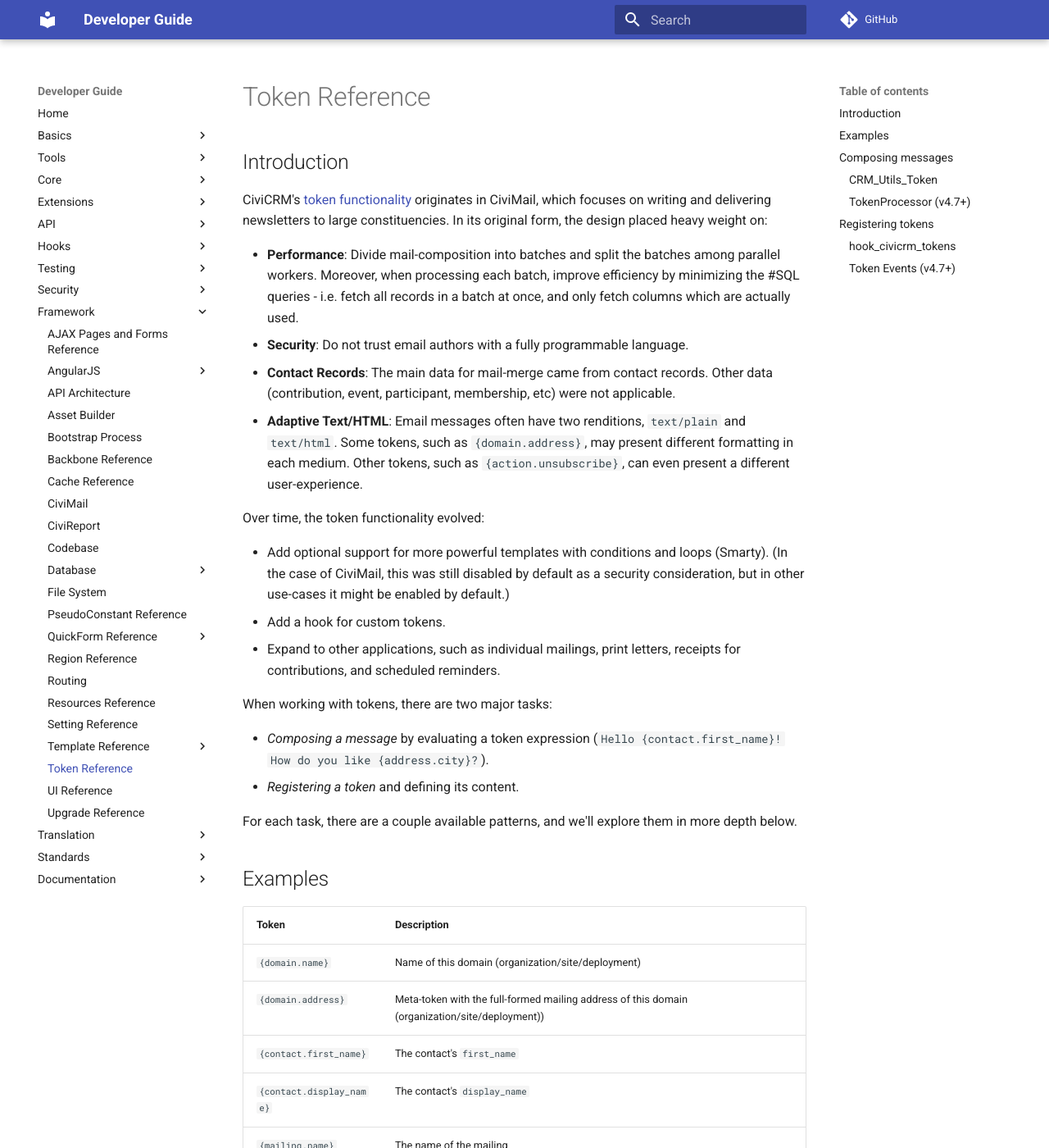
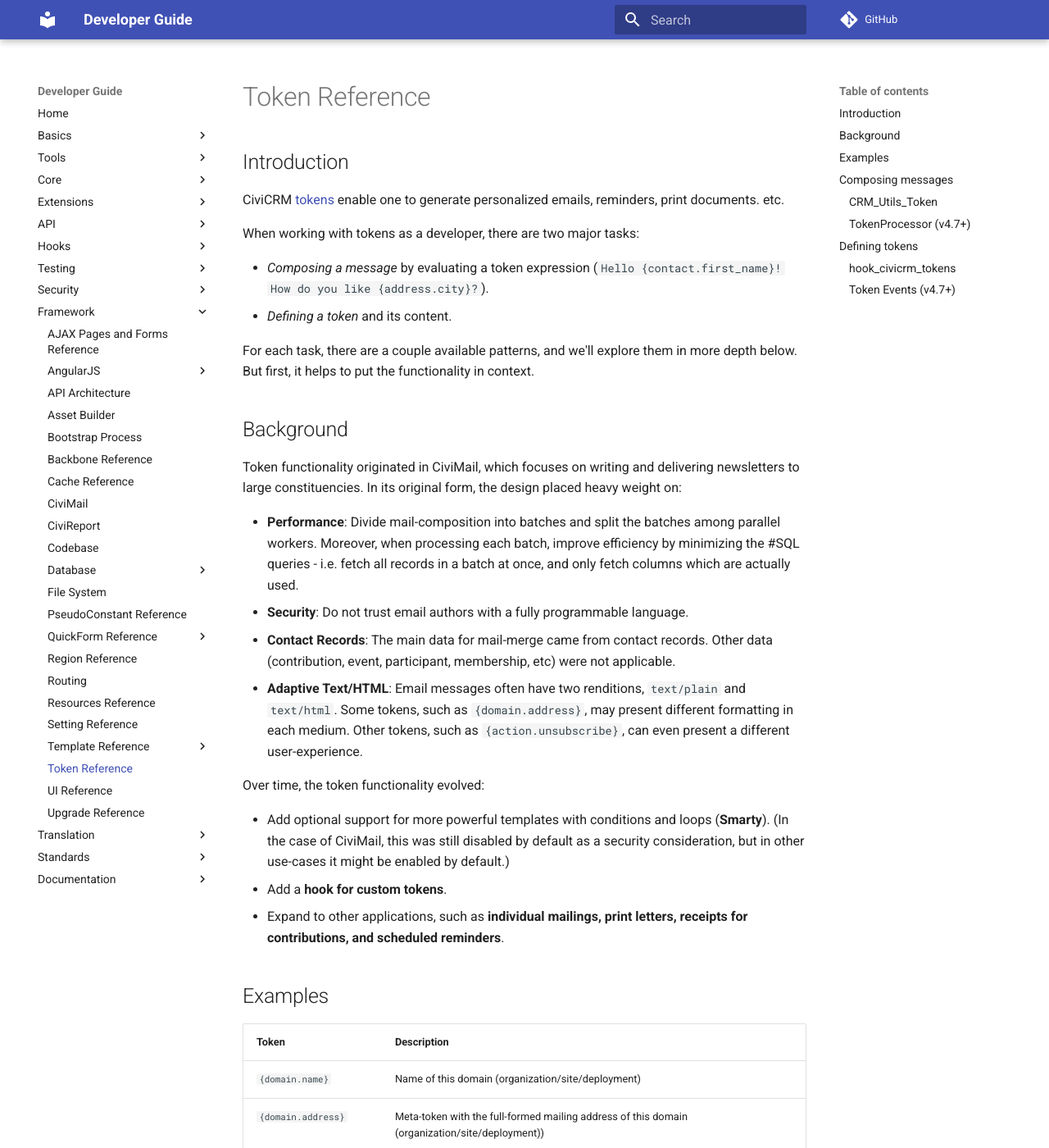
Before and after one commit to civicrm/civicrm-dev-docs, an MkDocs documentation site: the page built from docs/framework/token.md, in a window 1280 px wide and 1400 px high. Shown: the whole window at 82% size. Built offline with MkDocs 1.6.1 and Material for MkDocs 9.7.7, drawn with Linux system fonts in a browser that asks for light colours; comment, search, counter and statistics services are not loaded; old or Windows-style settings are respelled for this version of MkDocs; some of the changed text lies outside the part shown.

Commit message:
Update token.md

````diff
--- a/docs/framework/token.md
+++ b/docs/framework/token.md
@@ -1,6 +1,17 @@
 ## Introduction
 
-CiviCRM's [token functionality](https://docs.civicrm.org/user/en/latest/common-workflows/tokens-and-mail-merge/) originates in CiviMail, which focuses on writing and delivering newsletters to large constituencies. In its original form, the design placed heavy weight on:
+CiviCRM [tokens](https://docs.civicrm.org/user/en/latest/common-workflows/tokens-and-mail-merge/) enable one to generate personalized emails, reminders, print documents. etc.
+
+When working with tokens as a developer, there are two major tasks:
+
+- *Composing a message* by evaluating a token expression (`Hello {contact.first_name}! How do you like {address.city}?`).
+- *Defining a token* and its content.
+
+For each task, there are a couple available patterns, and we'll explore them in more depth below. But first, it helps to put the functionality in context.
+
+## Background
+
+Token functionality originated in CiviMail, which focuses on writing and delivering newsletters to large constituencies. In its original form, the design placed heavy weight on:
 
 - **Performance**: Divide mail-composition into batches and split the batches among parallel workers. Moreover, when processing each batch, improve efficiency by minimizing the #SQL queries - i.e. fetch all records in a batch at once, and only fetch columns which are actually used.
 - **Security**: Do not trust email authors with a fully programmable language.
@@ -9,16 +20,9 @@
 
 Over time, the token functionality evolved:
 
-- Add optional support for more powerful templates with conditions and loops (Smarty). (In the case of CiviMail, this was still disabled by default as a security consideration, but in other use-cases it might be enabled by default.)
-- Add a hook for custom tokens.
-- Expand to other applications, such as individual mailings, print letters, receipts for contributions, and scheduled reminders.
-
-When working with tokens, there are two major tasks:
-
-- *Composing a message* by evaluating a token expression (`Hello {contact.first_name}! How do you like {address.city}?`).
-- *Registering a token* and defining its content.
-
-For each task, there are a couple available patterns, and we'll explore them in more depth below.
+- Add optional support for more powerful templates with conditions and loops (**Smarty**). (In the case of CiviMail, this was still disabled by default as a security consideration, but in other use-cases it might be enabled by default.)
+- Add a **hook for custom tokens**.
+- Expand to other applications, such as **individual mailings, print letters, receipts for contributions, and scheduled reminders**.
 
 ## Examples
 
@@ -36,8 +40,7 @@
 
 ### CRM_Utils_Token {:#crm-utils-token}
 
-For most of its history, CiviMail used a helper class, `CRM_Utils_Token`, with a number of static helper functions.  As the use-cases grew, the
-technique was duplicated and adapted, leading to a lengthy idiom which looks a bit like this:
+For most of its history, CiviMail used a helper class, `CRM_Utils_Token`, with a number of static helper functions.  As the more kinds of tokens were created for more use-cases, the technique was duplicated and adapted, leading to an idiom which looks a bit like this:
 
 ```php
 $subject = $template->subject;
@@ -116,11 +119,11 @@
 }
 ```
 
-## Registering tokens
+## Defining tokens
 
 ### hook_civicrm_tokens
 
-The oldest and most broadly supported way to register a new token is to use [hook_civicrm_tokens](/hooks/hook_civicrm_tokens.md) and [hook_civicrm_tokenValues](/hooks/hook_civicrm_tokenValues.md). These hooks have been included with CiviCRM for a number of years, and they work with a range of mailing use-cases.
+The oldest and most broadly supported way to define a new token is to use [hook_civicrm_tokens](/hooks/hook_civicrm_tokens.md) and [hook_civicrm_tokenValues](/hooks/hook_civicrm_tokenValues.md). These hooks have been included with CiviCRM for a number of years, and they work with a range of mailing use-cases.
 
 However, these hooks have some limitations:
 
````
